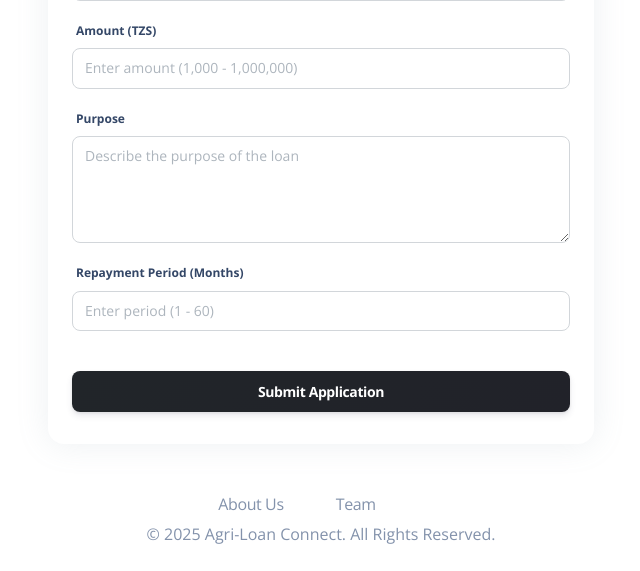
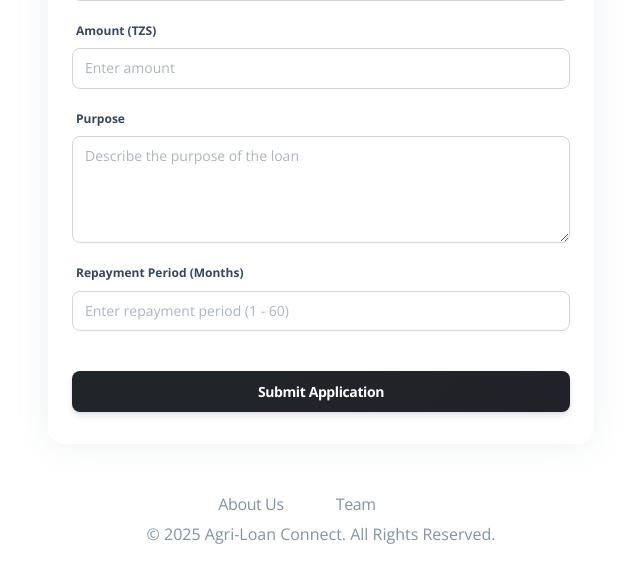
Before and after one commit to Julius-Kibbs/agriloan-connect, a PHP site: page /loan_application.php in a window 1280 px wide. Shown: the part 448-1019 px from the top of the page, without its empty margins (319-959 px from the left). Run offline with PHP 8.4, Linux system fonts and the light colour scheme; the visitor is signed in with stand-in values (Sample User, id 1); some libraries are stand-ins or nearby versions.

Commit message:
Loan Application
Loan Application Success

```diff
--- a/UI/pages/loan_application.php
+++ b/UI/pages/loan_application.php
@@ -26,16 +26,16 @@ if (!isset($_SESSION['user_id'])) {
         }
         function validateForm(form) {
             const amount = form.amount.value;
-            const period = form.period.value;
-            if (amount < 1000 || amount > 1000000) {
-                form.amount.setCustomValidity('Amount must be between 1,000 and 1,000,000 TZS.');
+            const repayment_period = form.repayment_period.value;
+            if (amount < 1000 || amount > 1000000000) {
+                form.amount.setCustomValidity('Amount must be between 1,000 and 1,000,000,000 TZS.');
             } else {
                 form.amount.setCustomValidity('');
             }
-            if (period < 1 || period > 60) {
-                form.period.setCustomValidity('Period must be between 1 and 60 months.');
+            if (repayment_period < 1 || repayment_period > 60) {
+                form.repayment_period.setCustomValidity('Repayment period must be between 1 and 60 months.');
             } else {
-                form.period.setCustomValidity('');
+                form.repayment_period.setCustomValidity('');
             }
         }
     </script>
@@ -56,8 +56,6 @@ if (!isset($_SESSION['user_id'])) {
                     <li class="nav-item"><a class="nav-link text-white" href="dashboard.php">Dashboard</a></li>
                     <li class="nav-item"><a class="nav-link text-white" href="loan_application.php">Apply Loan</a></li>
                     <li class="nav-item"><a class="nav-link text-white" href="logout.php">Logout</a></li>
-                    <li class="nav-item"><a class="nav-link text-white" href="profile.php">Profile</a></li>
-                    <li class="nav-item"><a class="nav-link text-white" href="contact.php">Contact</a></li>
                 </ul>
             </div>
         </div>
@@ -94,15 +92,15 @@ if (!isset($_SESSION['user_id'])) {
                                 </div>
                                 <div class="mb-3">
                                     <label for="amount" class="form-label">Amount (TZS)</label>
-                                    <input type="number" class="form-control" placeholder="Enter amount (1,000 - 1,000,000)" name="amount" id="amount" min="1000" max="1000000" required>
+                                    <input type="number" class="form-control" placeholder="Enter amount" name="amount" id="amount" required>
                                 </div>
                                 <div class="mb-3">
                                     <label for="purpose" class="form-label">Purpose</label>
                                     <textarea class="form-control" placeholder="Describe the purpose of the loan" name="purpose" id="purpose" rows="4" required></textarea>
                                 </div>
                                 <div class="mb-3">
-                                    <label for="period" class="form-label">Repayment Period (Months)</label>
-                                    <input type="number" class="form-control" placeholder="Enter period (1 - 60)" name="period" id="period" min="1" max="60" required>
+                                    <label for="repayment_period" class="form-label">Repayment Period (Months)</label>
+                                    <input type="number" class="form-control" placeholder="Enter repayment period (1 - 60)" name="repayment_period" id="repayment_period" min="1" max="60" required>
                                 </div>
                                 <div class="text-center">
                                     <button type="submit" class="btn bg-gradient-dark w-100 my-4 mb-2" name="submit">Submit Application</button>
```
Also changed, not shown: UI/pages/apply_loan.php (+9 -9 lines), 1 other file.
